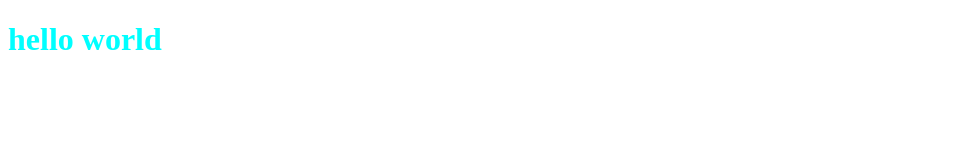
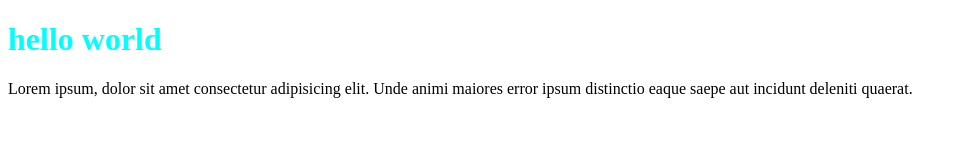
Before and after one commit to mahdipiriyan/gittest, a plain HTML site: page index.html in a window 1280 px wide. Shown: the whole page, without its empty margins (0-967 px from the left). Drawn offline with Linux system fonts and the light colour scheme.

Commit message:
added a new text

```diff
--- a/index.html
+++ b/index.html
@@ -13,5 +13,9 @@
   </head>
   <body>
     <h1>hello world</h1>
+    <p>
+      Lorem ipsum, dolor sit amet consectetur adipisicing elit. Unde animi
+      maiores error ipsum distinctio eaque saepe aut incidunt deleniti quaerat.
+    </p>
   </body>
 </html>
```
